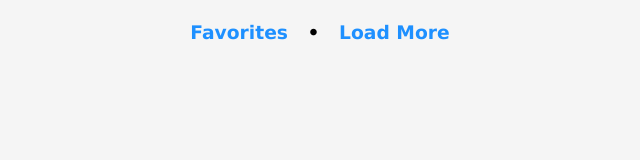
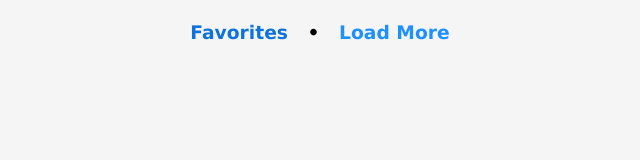
Before and after one commit to Erehmaryann/nasa-api-pictures, a plain HTML site: page index.html in a window 1280 px wide. In both pictures the pointer is over the element "Favorites". Shown: the full height of the page, 320-960 px from the left. Drawn offline with Linux system fonts and the light colour scheme.

Commit message:
added more styles to navigation

```diff
--- a/style.css
+++ b/style.css
@@ -58,6 +58,10 @@ body {
 	user-select: none;
 }
 
+.clickable:hover {
+	color: rgb(13, 115, 218);
+}
+
 /* Images Container */
 .images-container {
 	margin-top: 50px;
```
